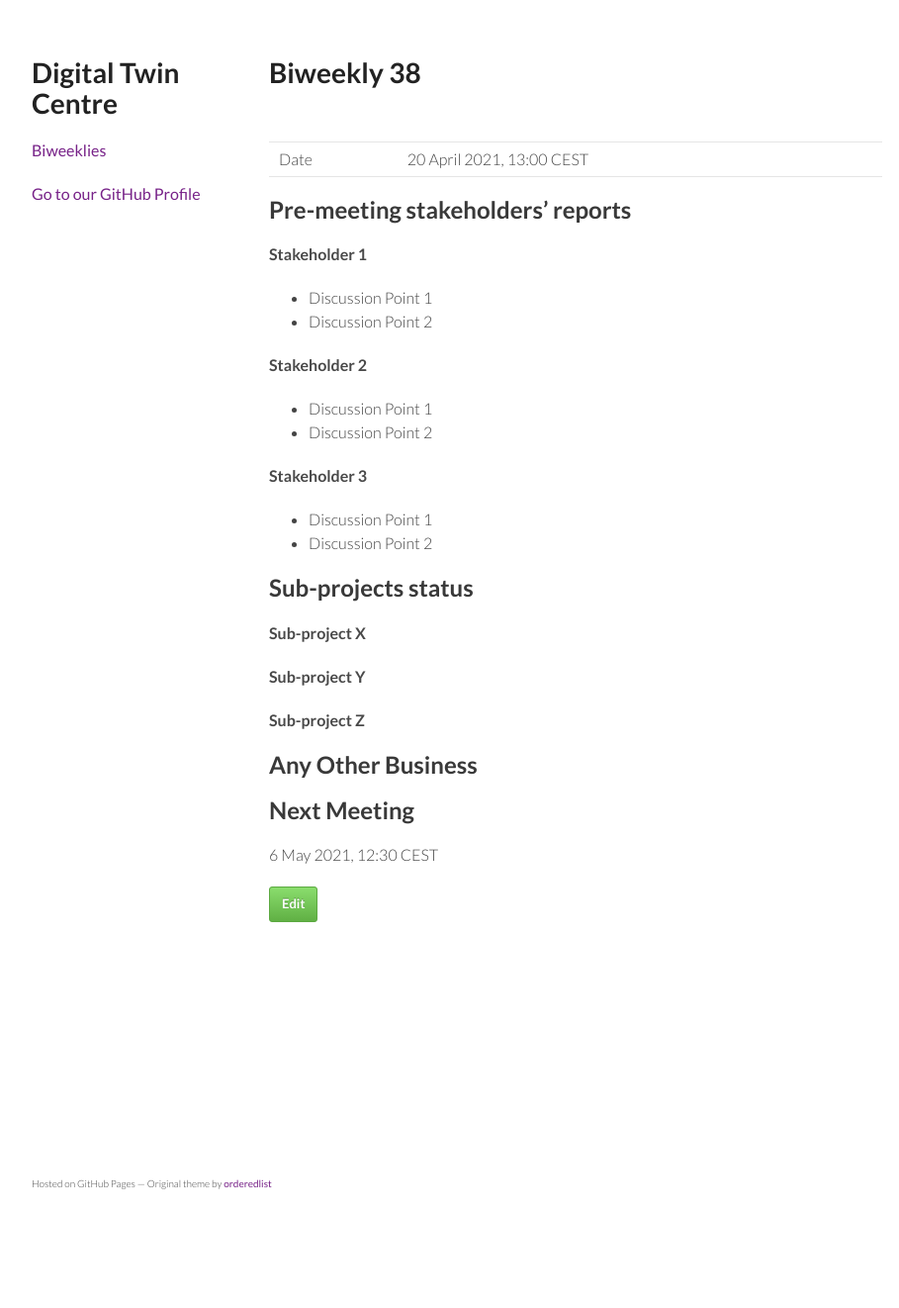
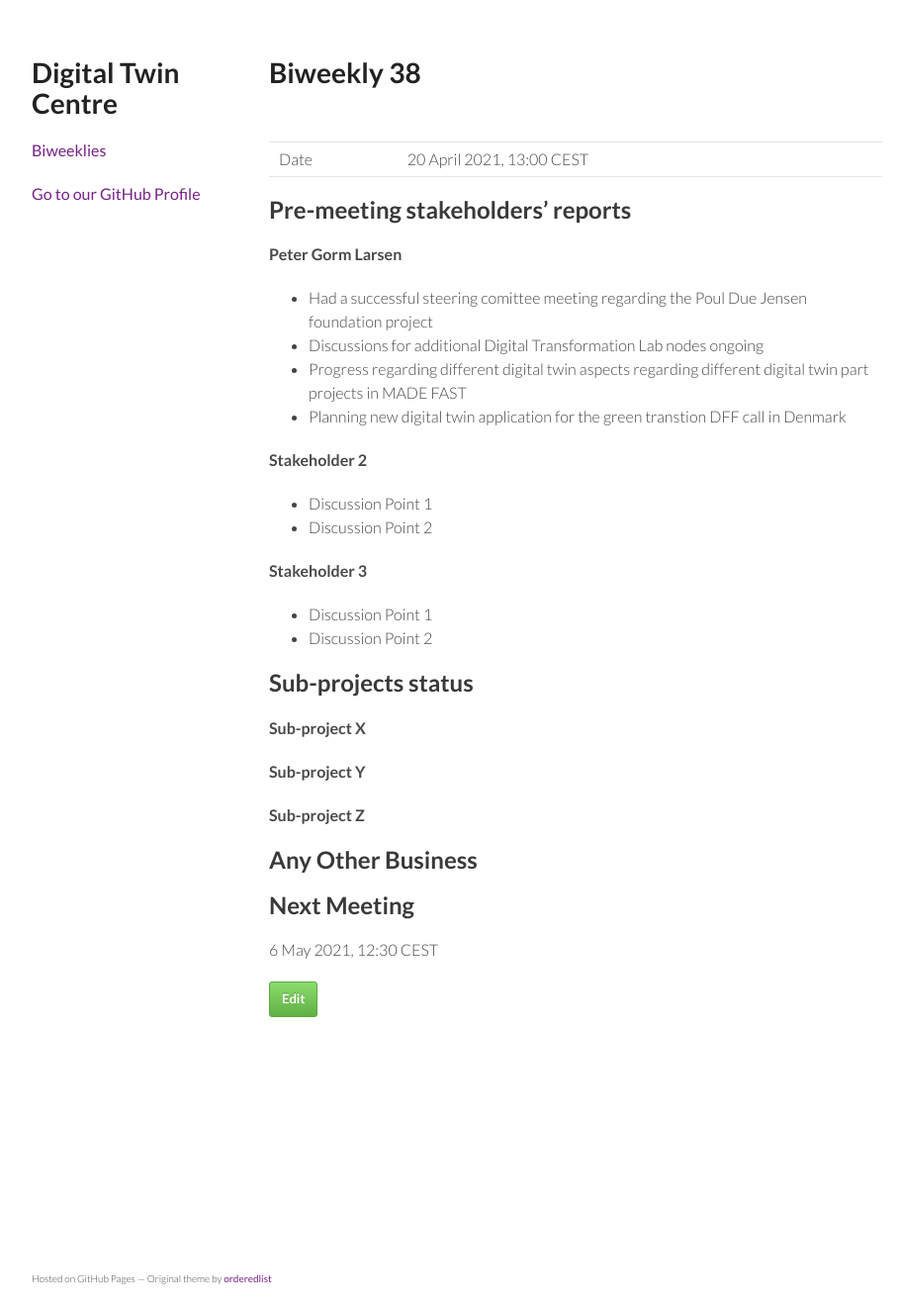
Before and after one commit to digitaltwincentre/digitaltwincentre.github.io, a Jekyll site: the page built from _biweeklies/Biweekly-38.md, in a window 1280 px wide. Shown: the whole page at 99% size, without its empty margins (178-1087 px from the left). Built offline with Jekyll 4.4.1, drawn with Linux system fonts in a browser that asks for light colours; nearby versions of some CDN libraries; before the commit the page ends 1226 px from its top, so only the background shows below that.

Commit message:
Update Biweekly-38.md

```diff
--- a/_biweeklies/Biweekly-38.md
+++ b/_biweeklies/Biweekly-38.md
@@ -20,9 +20,11 @@ date: 20 April 2021, 1300 CEST
 
 <!-- Please keep in mind that the minutes are publicly available.-->
 
-#### Stakeholder 1
-* Discussion Point 1
-* Discussion Point 2
+#### Peter Gorm Larsen
+* Had a successful steering comittee meeting regarding the Poul Due Jensen foundation project
+* Discussions for additional Digital Transformation Lab nodes ongoing
+* Progress regarding different digital twin aspects regarding different digital twin part projects in MADE FAST
+* Planning new digital twin application for the green transtion DFF call in Denmark
 
 #### Stakeholder 2
 * Discussion Point 1
```
